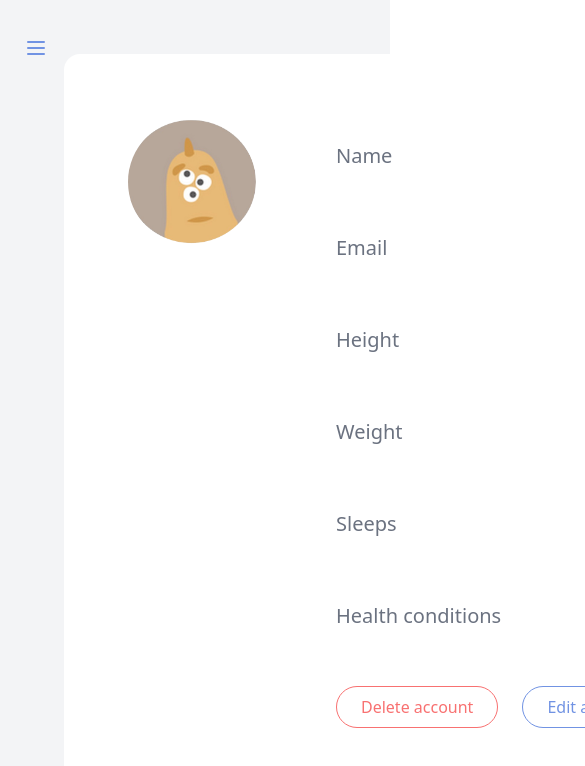
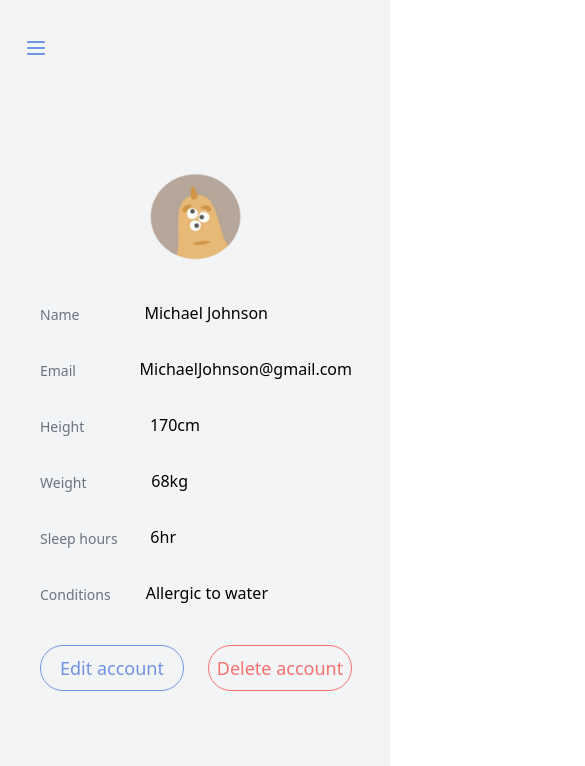
Before and after one commit to pausr23/ProyectoAgenda, a React (Vite) app in the folder vite-project/: page /profile in a window 390 px wide. Shown: the top 766 px of the page, 585 px wide, since content can reach past the window. Built offline with nearby package versions, Linux system fonts and the light colour scheme.

Commit message:
responsive design for profile added

```diff
--- a/vite-project/src/components/routes/Dashboard.jsx
+++ b/vite-project/src/components/routes/Dashboard.jsx
@@ -1,4 +1,4 @@
-import { SideBar } from "../ui/SideBar.jsx";
+import { Sidebar } from "../ui/Sidebar.jsx";
 
 
 import { MainContainerDash } from "../ui/MainContainerDash.jsx";
@@ -8,7 +8,7 @@ export function Dashboard() {
     return (
 
         <div className="bg-color xl:grid-cols-[10%,85%] mx-auto grid md:gap-10">
-                <SideBar />
+                <Sidebar />
                 <MainContainerDash />
         </div>
 
--- a/vite-project/src/components/routes/Profile.jsx
+++ b/vite-project/src/components/routes/Profile.jsx
@@ -1,10 +1,10 @@
-import { SideBar } from "../ui/SideBar.jsx";
+import { Sidebar } from "../ui/Sidebar.jsx";
 import { ProfilePage } from "../ui/ProfilePage.jsx";
 
 export function Profile() {
     return (
         <div className="flex bg-gray-100">
-            <SideBar />
+            <Sidebar />
             <ProfilePage />
         </div>
 )
--- a/vite-project/src/components/ui/Navbar.jsx
+++ b/vite-project/src/components/ui/Navbar.jsx
@@ -41,7 +41,7 @@ export function Navbar() {
             <li className="mb-5"><NavLink to="/" onClick={closeMenu}>Home</NavLink></li>
             <li className="mb-5"><NavLink to="/contact" onClick={closeMenu}>Contact</NavLink></li>
             <li><NavLink to="/about" onClick={closeMenu}>About us</NavLink></li>
-            <li><NavLink to="/dashboard" onClick={closeMenu}>Dashboard</NavLink></li>
+
           </ul>
         </div>
       )}
--- a/vite-project/src/components/ui/ProfilePage.jsx
+++ b/vite-project/src/components/ui/ProfilePage.jsx
@@ -4,41 +4,43 @@ import "../../index.css";
 export function ProfilePage(){
 
     return(
-        <div className="flex justify-center items-center h-[100vh] pl-16">
-        <div className="w-[75rem] h-[46rem] bg-white rounded-2xl flex p-16">
+        <div>
+             <div className="hidden xl:block ">
+        <div className="items-center h-[100vh] pl-16 grid ml-80">
+        <div className="w-[75rem] h-[46rem] bg-white rounded-2xl flex p-16 ">
     <div className="w-32 h-32 rounded-full overflow-hidden">
         <img className="object-cover object-center h-32" src="./src/assets/imgs/pp.png" alt="Profile picture"/>
     </div>
 
-    <div className="text-center mt-4 ml-20">
+    <div className="text-center mt-4 ml-20 ">
         <div className="grid grid-cols-2 text-left">
         <p className="text-xl mt-2 text-gray-500 text-left">Name</p>
-        <p className="text-3xl font-semibol">Michael Johnson</p>
+        <p className="text-3xl">Michael Johnson</p>
         </div>
 
         <div className="grid grid-cols-2 mt-14 text-left">
         <p className="text-xl mt-2 text-gray-500 text-left">Email</p>
-        <p className="text-3xl font-semibol">Michael@gmail.com</p>
+        <p className="text-3xl ">Michael@gmail.com</p>
         </div>
 
         <div className="grid grid-cols-2 mt-14 text-left">
         <p className="text-xl mt-2 text-gray-500">Height</p>
-        <p className="text-3xl font-semibol">164cm</p>
+        <p className="text-3xl ">164cm</p>
         </div>
 
         <div className="grid grid-cols-2 mt-14 text-left">
         <p className="text-xl mt-2 text-gray-500">Weight</p>
-        <p className="text-3xl font-semibol">60kg</p>
+        <p className="text-3xl ">60kg</p>
         </div>
 
         <div className="grid grid-cols-2 mt-14 text-left">
         <p className="text-xl mt-2 text-gray-500">Sleeps</p>
-        <p className="text-3xl font-semibol">6hr per day</p>
+        <p className="text-3xl ">6hr per day</p>
         </div>
 
         <div className="grid grid-cols-2 mt-14 text-left">
         <p className="text-xl mt-2 text-gray-500">Health conditions</p>
-        <p className="text-3xl font-semibol">Alergic to water</p>
+        <p className="text-3xl ">Alergic to water</p>
         </div>
 
        <div className="text-left">
@@ -57,6 +59,59 @@ export function ProfilePage(){
   </div>
 
 </div>
+</div>
+<div className="xl:hidden flex justify-center items-center h-screen">
+  <div className="xl:w-[700px] px-10 h-[600px] flex flex-col justify-center items-center">
+    <img
+      className="w-[30%] mx-auto mt-5 pb-10"
+      src="./src/assets/imgs/pp.png"
+      alt="profile"
+    />
+
+    <div className="text-left mb-8 flex justify-between items-center w-full">
+      <p className="text-sm mt-1 text-gray-500">Name</p>
+      <p className="text-md pr-[5.25rem]">Michael Johnson</p>
+    </div>
+    <div className="text-left mb-8 flex justify-between items-center w-full">
+      <p className="text-sm mt-1 text-gray-500">Email</p>
+      <p className="text-md">MichaelJohnson@gmail.com</p>
+    </div>
+    <div className="text-left mb-8 flex justify-between items-center w-full">
+      <p className="text-sm mt-1 text-gray-500">Height</p>
+      <p className="text-md pr-[9.5rem]">170cm</p>
+    </div>
+    <div className="text-left mb-8 flex justify-between items-center w-full">
+      <p className="text-sm mt-1 text-gray-500">Weight</p>
+      <p className="text-md pr-[10.25rem]">68kg</p>
+    </div>
+    <div className="text-left mb-8 flex justify-between items-center w-full">
+      <p className="text-sm mt-1 text-gray-500">Sleep hours</p>
+      <p className="text-md pr-44">6hr</p>
+    </div>
+    <div className="text-left flex justify-between items-center w-full mb-10">
+      <p className="text-sm mt-1 text-gray-500">Conditions</p>
+      <p className="text-md pr-[5.25rem]">Allergic to water</p>
+    </div>
+    <div className="flex flex-row gap-6">
+                <button
+                  type="submit"
+                  className="py-2  border border-[#7193E3]  text-[#7193E3] text-lg w-[9rem] rounded-3xl grid "
+                >
+                  Edit account
+                </button>
+
+                <button
+                  type="submit"
+                  className="py-2  border border-red-400  text-red-400 text-lg w-[9rem] rounded-3xl grid "
+                >
+                  Delete account
+                </button>
+    </div>
+  </div>
+
+</div>
+
+</div>
 
 )
 
--- a/vite-project/src/components/ui/QuestionsPage.jsx
+++ b/vite-project/src/components/ui/QuestionsPage.jsx
@@ -71,7 +71,6 @@ export function QuestionsPage(){
             <h1 className="text-center text-xl  mt-6 mb-2">Michael Johnson</h1>
             <h1 className="text-center text-xl  mt-4 mb-2">Michael@gmail.com</h1>
 
-            <hr />
             <div className="flex justify-center mt-10">
               <form action="">
                 <input
@@ -105,7 +104,7 @@ export function QuestionsPage(){
 
                 <button
                   type="submit"
-                  className="py-3  border border-[#7193E3]  text-[#7193E3] text-xl w-[19rem] rounded-xl mt-6 grid "
+                  className="py-3  border border-[#7193E3]  text-[#7193E3] text-xl w-[19rem] rounded-3xl mt-6 grid "
                 >
                   Submit
                 </button>
--- a/vite-project/src/components/ui/Sidebar.jsx
+++ b/vite-project/src/components/ui/Sidebar.jsx
@@ -6,7 +6,7 @@ import { SideBarMobile } from "../activity/SideBarMobile.jsx";
 
 import "../../index.css";
 
-export function SideBar(){
+export function Sidebar(){
 
     return(
 
```
